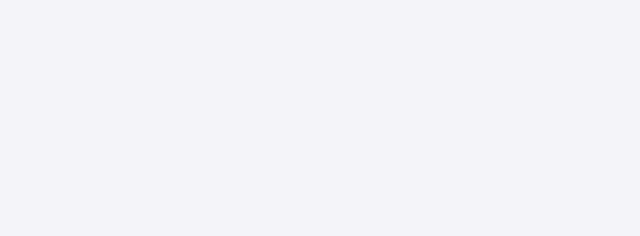
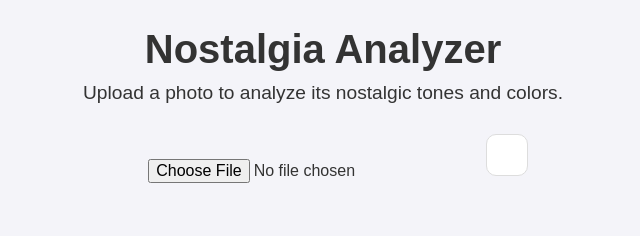
Before and after one commit to saegerter1982/nostalgia-analyzer, a plain HTML site: page index.html in a window 1280 px wide. Shown: the whole page, without its empty margins (317-957 px from the left). Drawn offline with Linux system fonts and the light colour scheme.

Commit message:
Update index.html

```diff
--- a/index.html
+++ b/index.html
@@ -1,7 +1,24 @@
+<!DOCTYPE html>
+<html lang="en">
 <head>
     <meta charset="UTF-8">
     <meta name="viewport" content="width=device-width, initial-scale=1.0">
     <title>Nostalgia Analyzer</title>
+    <!-- TensorFlow.js para análisis -->
     <script src="https://cdn.jsdelivr.net/npm/@tensorflow/tfjs"></script>
+    <!-- Archivo de estilos -->
     <link rel="stylesheet" href="styles.css">
 </head>
+<body>
+    <h1>Nostalgia Analyzer</h1>
+    <p>Upload a photo to analyze its nostalgic tones and colors.</p>
+    <!-- Input para subir imágenes -->
+    <input type="file" id="upload" accept="image/*">
+    <!-- Canvas para renderizar la imagen -->
+    <canvas id="canvas" width="400" height="400" style="border:1px solid black; display: none;"></canvas>
+    <!-- Div para mostrar resultados -->
+    <div id="result"></div>
+    <!-- Script principal -->
+    <script src="script.js"></script>
+</body>
+</html>
```
